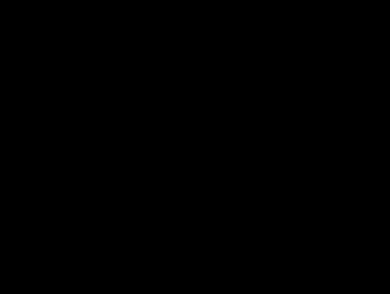
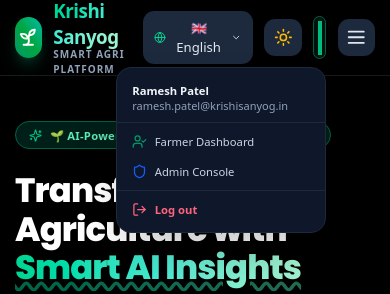
Before and after one commit to Pratham274/Krishi_Sanyog, a React (Vite) app: page / in a window 390 px wide. Both pictures are taken after a click on the button 319 px from the left and 37 px from the top of the page. Shown: the top 294 px of the page. Built offline with nearby package versions, Linux system fonts and the light colour scheme.

Commit message:
fix: import missing LogOut icon in Navbar.jsx to prevent profile dropdown crash

```diff
--- a/src/components/common/Navbar.jsx
+++ b/src/components/common/Navbar.jsx
@@ -1,7 +1,7 @@
 import React, { useState, useEffect } from 'react';
 import { Link, useNavigate, useLocation } from 'react-router-dom';
 import { useTranslation } from 'react-i18next';
-import { Sprout, Search, Menu, X, Shield, UserCheck, ChevronRight, Smartphone, Share, PlusSquare, CheckCircle2 } from 'lucide-react';
+import { Sprout, Search, Menu, X, Shield, UserCheck, ChevronRight, Smartphone, Share, PlusSquare, CheckCircle2, LogOut } from 'lucide-react';
 import ThemeToggle from './ThemeToggle';
 import LanguageToggle from './LanguageToggle';
 import { useAuth } from '../../context/AuthContext';
@@ -134,13 +134,13 @@
                     <div className="py-1">
                       <button
                         onClick={() => { navigate('/farmer'); setProfileDropdownOpen(false); }}
-                        className="w-full px-4 py-2 text-left text-xs font-medium text-slate-700 dark:text-slate-300 hover:bg-emerald-50 dark:hover:bg-emerald-950/40 flex items-center gap-2"
+                        className="w-full px-4 py-2 text-left text-xs font-medium text-slate-700 dark:text-slate-300 hover:bg-emerald-50 dark:hover:bg-emerald-950/40 flex items-center gap-2 cursor-pointer"
                       >
                         <UserCheck className="w-4 h-4 text-emerald-600" /> Farmer Dashboard
                       </button>
                       <button
                         onClick={() => { navigate('/admin'); setProfileDropdownOpen(false); }}
-                        className="w-full px-4 py-2 text-left text-xs font-medium text-slate-700 dark:text-slate-300 hover:bg-slate-100 dark:hover:bg-slate-800 flex items-center gap-2"
+                        className="w-full px-4 py-2 text-left text-xs font-medium text-slate-700 dark:text-slate-300 hover:bg-slate-100 dark:hover:bg-slate-800 flex items-center gap-2 cursor-pointer"
                       >
                         <Shield className="w-4 h-4 text-blue-600" /> Admin Console
                       </button>
@@ -149,7 +149,7 @@
                     <div className="border-t border-slate-100 dark:border-slate-800 pt-1">
                       <button
                         onClick={() => { logout(); navigate('/'); setProfileDropdownOpen(false); }}
-                        className="w-full px-4 py-2 text-left text-xs font-semibold text-rose-600 dark:text-rose-400 hover:bg-rose-50 dark:hover:bg-rose-950/40 flex items-center gap-2"
+                        className="w-full px-4 py-2 text-left text-xs font-semibold text-rose-600 dark:text-rose-400 hover:bg-rose-50 dark:hover:bg-rose-950/40 flex items-center gap-2 cursor-pointer"
                       >
                         <LogOut className="w-4 h-4" /> Log out
                       </button>
@@ -178,7 +178,7 @@
             {/* Mobile Menu Toggle Button */}
             <button
               onClick={() => setMobileMenuOpen(!mobileMenuOpen)}
-              className="lg:hidden p-2 rounded-xl bg-slate-100 dark:bg-slate-800 text-slate-700 dark:text-slate-200"
+              className="lg:hidden p-2 rounded-xl bg-slate-100 dark:bg-slate-800 text-slate-700 dark:text-slate-200 cursor-pointer"
             >
               {mobileMenuOpen ? <X className="w-6 h-6" /> : <Menu className="w-6 h-6" />}
             </button>
```
